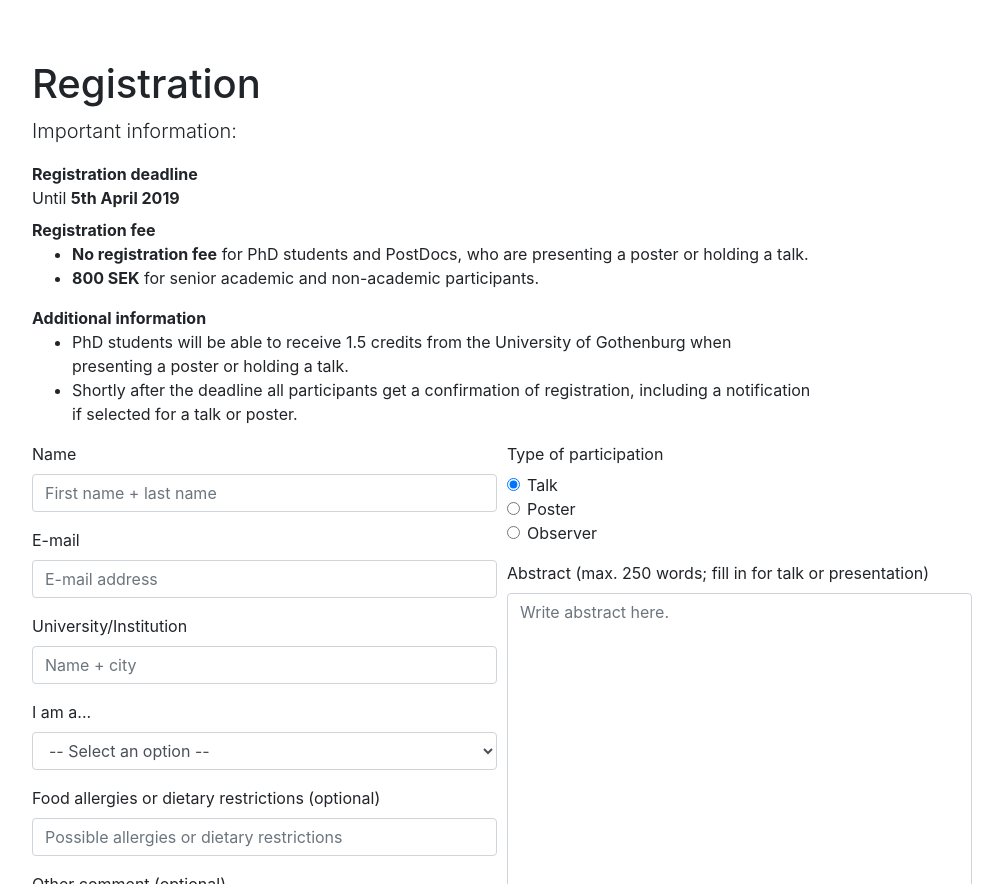
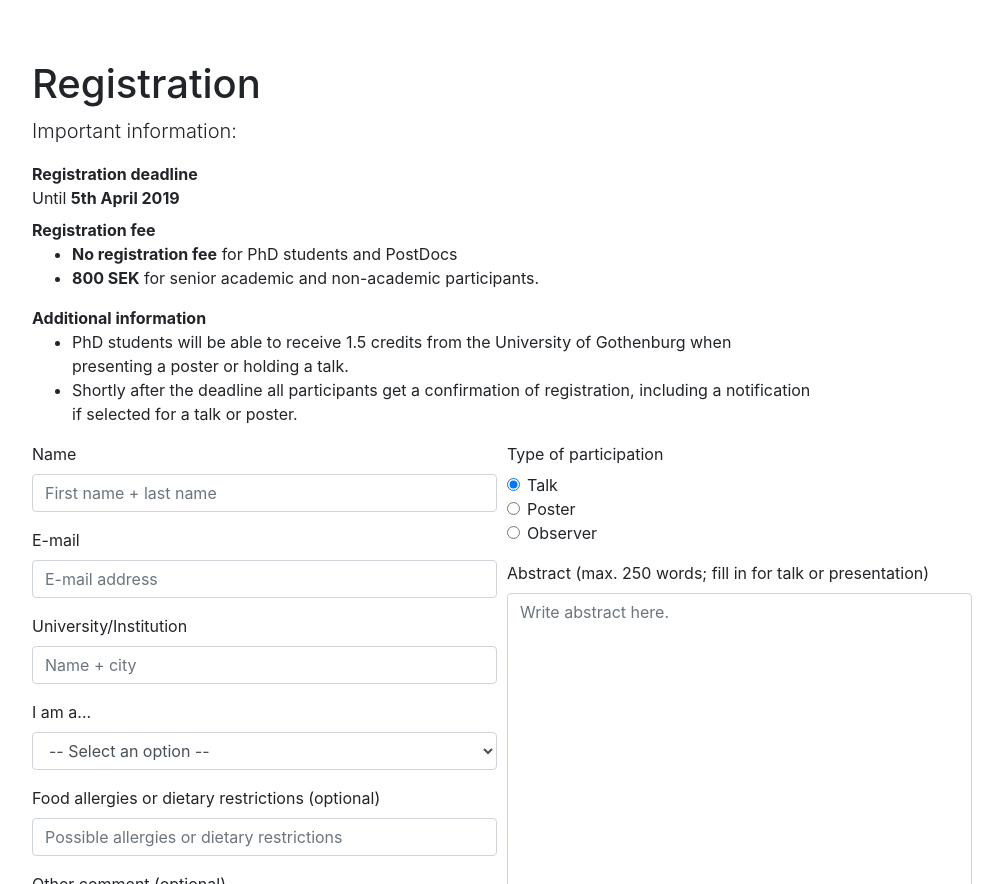
Before and after one commit to mbmworkshop/mbm, a Jekyll site: the page built from index.html, in a window 1280 px wide and 900 px high, scrolled down 3843 px, cut to the strip 16-900 px from the top of the window. Shown: the whole strip, without its empty margins (138-1141 px from the left). Built offline with Jekyll 4.4.1, drawn with Linux system fonts in a browser that asks for light colours; nearby versions of some CDN libraries.

Commit message:
Small update to fee section

```diff
--- a/_includes/registration.html
+++ b/_includes/registration.html
@@ -15,7 +15,7 @@
       <dt>Registration fee</dt>
       <dd>
         <ul>
-          <li><strong>No registration fee</strong> for PhD students and PostDocs, who are presenting a poster or holding a talk.</li>
+          <li><strong>No registration fee</strong> for PhD students and PostDocs</li>
           <li><strong>800 SEK</strong> for senior academic and non-academic participants.</li>
         </ul>
       </dd>
```
